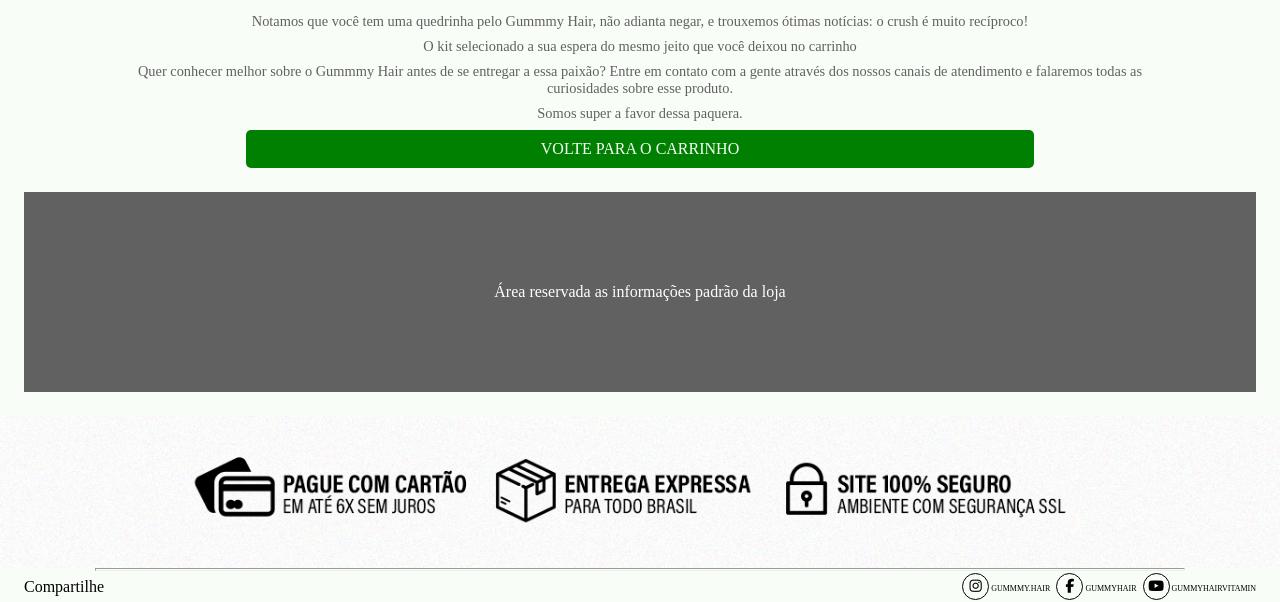
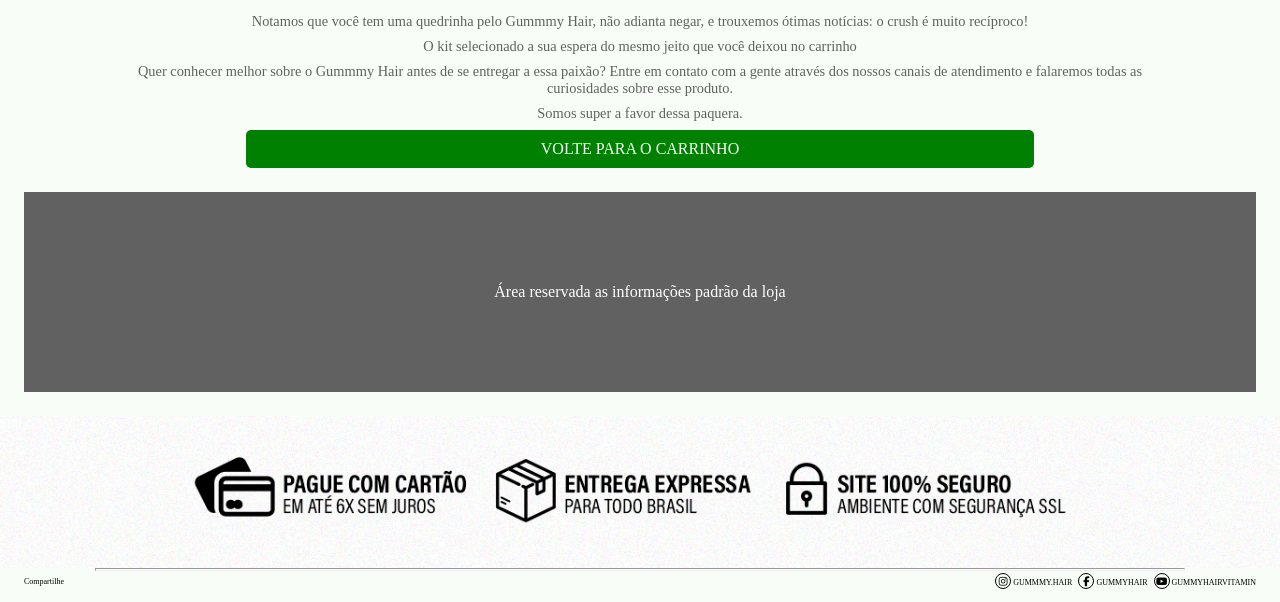
Before and after one commit to Lucas98Fernando/EmailGummmyHair, a plain HTML site: page index.html in a window 1280 px wide. Shown: the part 1268-1870 px from the top of the page. Drawn offline with Linux system fonts and the light colour scheme.

Commit message:
Social improvements

```diff
--- a/index.html
+++ b/index.html
@@ -110,6 +110,8 @@
         .social {
             display: flex;
             justify-content: space-between;
+            align-items: center;
+            align-content: center;
             margin: 0 1.5rem;
         }
 
@@ -119,19 +121,25 @@
             align-items: center;
         }
 
+        .share p {
+            font-size: 8px;
+        }
+
         .social i {
             display: inline-flex;
             justify-content: center;
-            font-size: 14px;
+            align-items: center;
+            font-size: 10px;
             margin: 2px;
-            padding: 5px;
-            width: 15px;
-            height: 15px;
+            padding: 2px;
+            width: 10px;
+            height: 10px;
             border: 1px solid #000;
             border-radius: 50%;
         }
+
         .social .icons span {
-            font-size: 0.5rem;
+            font-size: 8px;
         }
     </style>
 </head>
```
